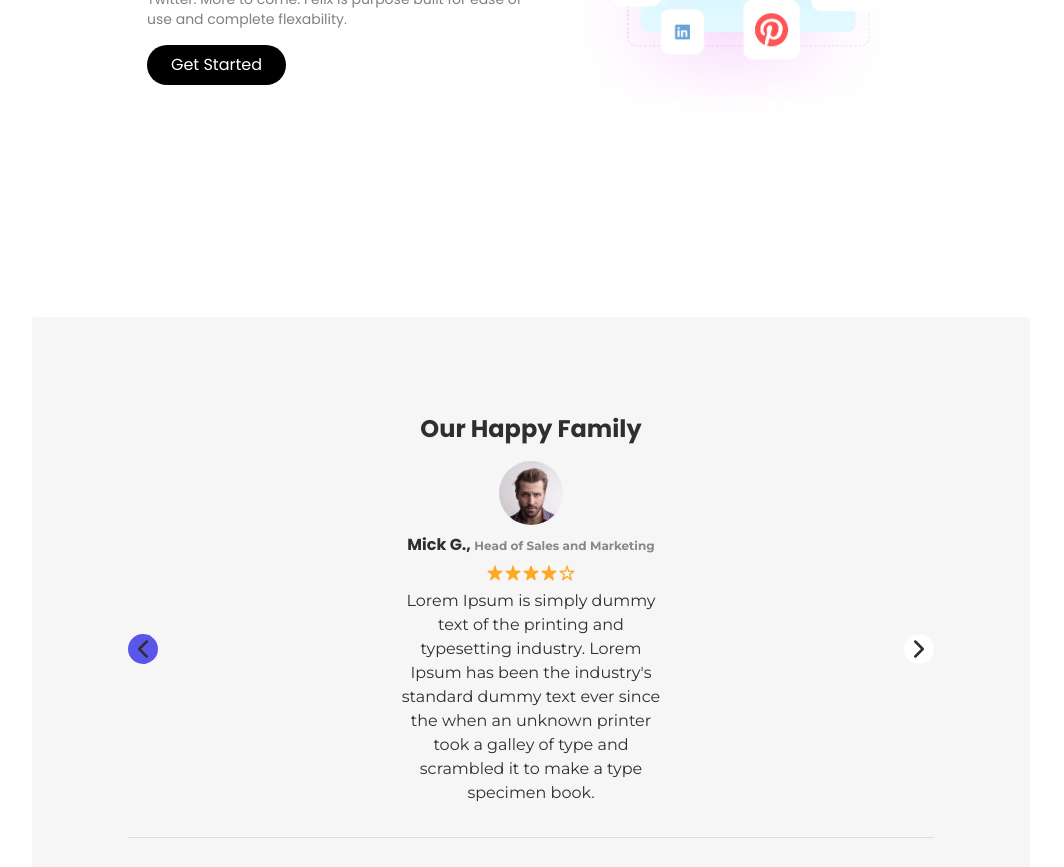
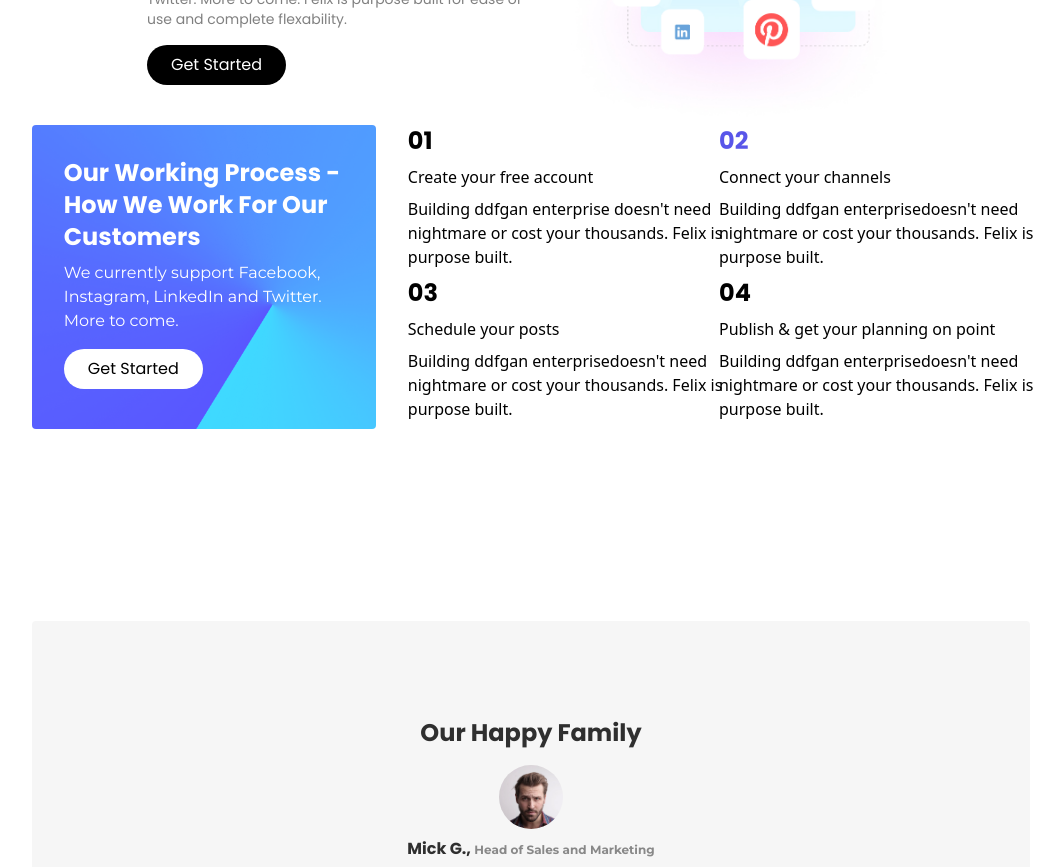
Before and after one commit to FlackoCodes/newTech, a React (Vite) app: page / in a window 1280 px wide. Shown: the part 2200-3067 px from the top of the page, without its empty margins (109-1173 px from the left). Built offline with nearby package versions, Linux system fonts and the light colour scheme.

Commit message:
touches social comp

```diff
--- a/src/data.ts
+++ b/src/data.ts
@@ -226,3 +226,30 @@ export const features = [
     start: "get started",
   },
 ];
+
+export const socialsData = [
+  {
+    id: "01",
+    title: "Create your free account",
+    description:
+      "Building ddfgan enterprise doesn't need nightmare or cost your thousands. Felix is purpose built.",
+  },
+  {
+    id: "02",
+    title: "Connect your channels",
+    description:
+      "Building ddfgan enterprisedoesn't need nightmare or cost your thousands. Felix is purpose built.",
+  },
+  {
+    id: "03",
+    title: "Schedule your posts",
+    description:
+      "Building ddfgan enterprisedoesn't need nightmare or cost your thousands. Felix is purpose built.",
+  },
+  {
+    id: "04",
+    title: "Publish & get your planning on point",
+    description:
+      "Building ddfgan enterprisedoesn't need nightmare or cost your thousands. Felix is purpose built.",
+  },
+];
--- a/src/pages/HomePage/OurSocials.tsx
+++ b/src/pages/HomePage/OurSocials.tsx
@@ -1,6 +1,8 @@
 import background from "../../images/img/contact-bg.jpg"
 import social from "../../images/img/socialImage.png"
 import socials from "../../images/img/image-socials.jpg"
+import mediaBackground from "../../images/img/social-Img.png"
+import { socialsData } from "../../data"
 
 export default function OurSocials() {
     return (
@@ -31,6 +33,28 @@ export default function OurSocials() {
                     </div>
                 </div>
             </section>
+            <section className="w-[78%] my-0 mx-auto">
+                <div className="grid grid-cols-1 gap-8 lg:grid-cols-[1fr_2fr]">
+                    <div style={{ backgroundImage: `url(${mediaBackground})` }} className="bg-cover bg-center bg-no-repeat p-8 flex flex-col gap-2 rounded">
+                        <h5 className="md:font-bold text-2xl text-white font-[Poppins] w-[280px]">Our Working Process - How We Work For Our Customers</h5>
+                        <p className="font-[Montserrat] text-white">We currently support Facebook, Instagram, LinkedIn and Twitter. More to come.</p>
+                        <button className="my-2 rounded-full bg-white text-black md:py-2 py-2 px-4 md:px-6 font-[Poppins] cursor-grab w-fit">Get Started</button>
+                    </div>
+                    <div className="grid grid-cols-1 lg:grid-cols-2">
+                        {
+                            socialsData.map((data, index) =>
+                                <div className="flex flex-col gap-2" key={index}>
+                                    <div className="font-bold font-[Poppins] md:text-2xl">
+                                        <h2 className={index == 1 ? "text-[#5956E9]" : "text-black"}>{data.id}</h2>
+                                    </div>
+                                    <h3>{data.title}</h3>
+                                    <p className="w-[350px]">{data.description}</p>
+                                </div>
+                            )
+                        }
+                    </div>
+                </div>
+            </section>
         </div>
 
     )
```
Also changed, not shown: src/images/img/social-Img.png (added).
